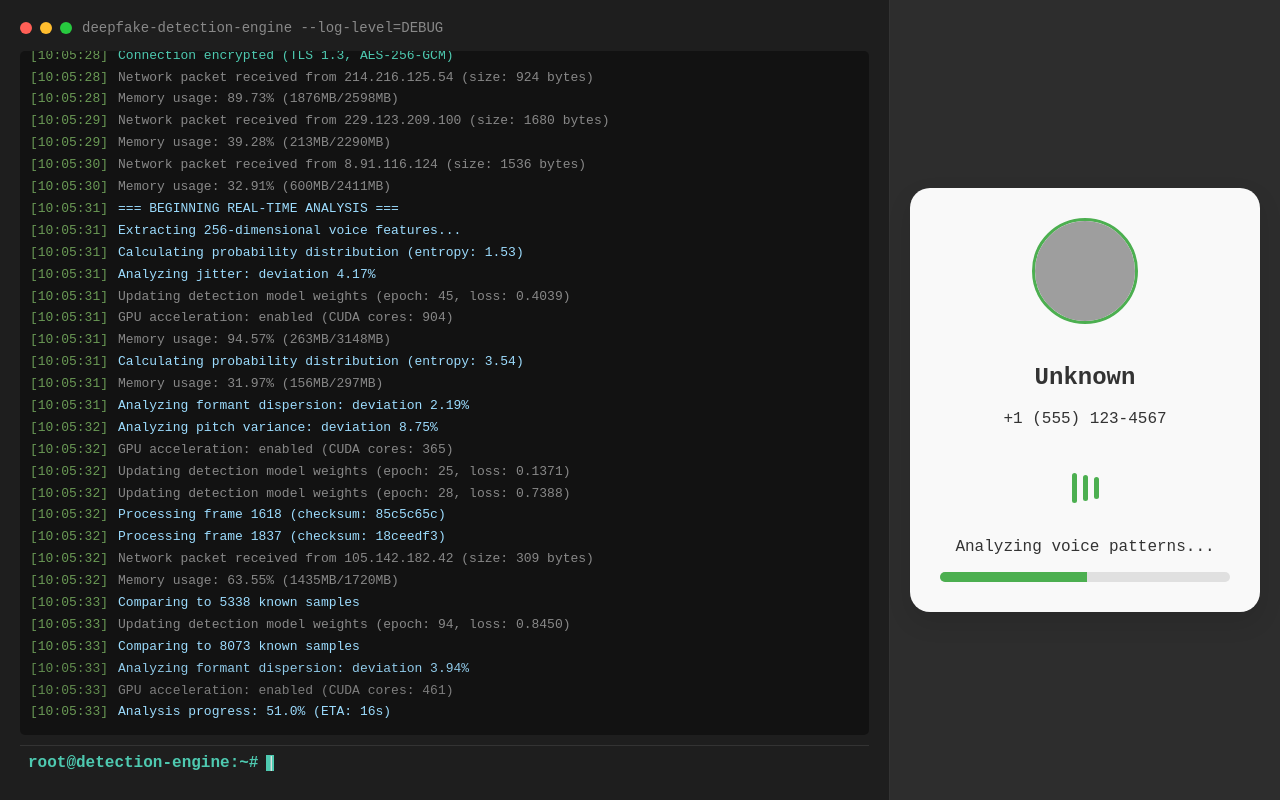
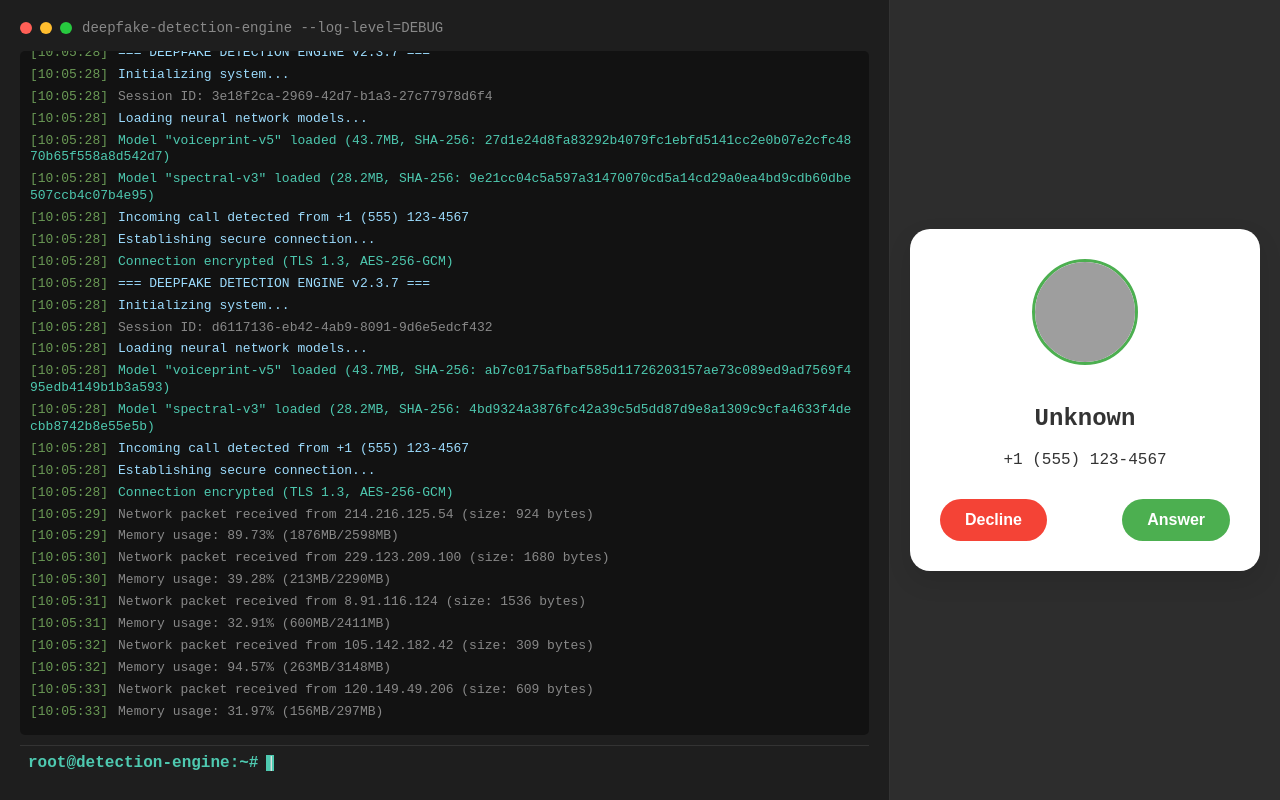
Before and after one commit to nachiketgalande1609/digital-arrest, a React (Vite) app: page / in a window 1280 px wide. Built offline with nearby package versions, Linux system fonts and the light colour scheme; grey boxes are pictures that could not be loaded.

Commit message:
Updated logging

```diff
--- a/src/App.tsx
+++ b/src/App.tsx
@@ -90,15 +90,15 @@
       const initLogs = setInterval(() => {
         logNetworkActivity();
         logMemoryUsage();
-      }, 800);
+      }, 1000);
 
-      const timer = setTimeout(() => {
-        clearInterval(initLogs);
-        setCallStatus('analyzing');
-      }, 3000);
+      // const timer = setTimeout(() => {
+      //   clearInterval(initLogs);
+      //   setCallStatus('analyzing');
+      // }, 3000);
 
       return () => {
-        clearTimeout(timer);
+        // clearTimeout(timer);
         clearInterval(initLogs);
       };
     }
```
